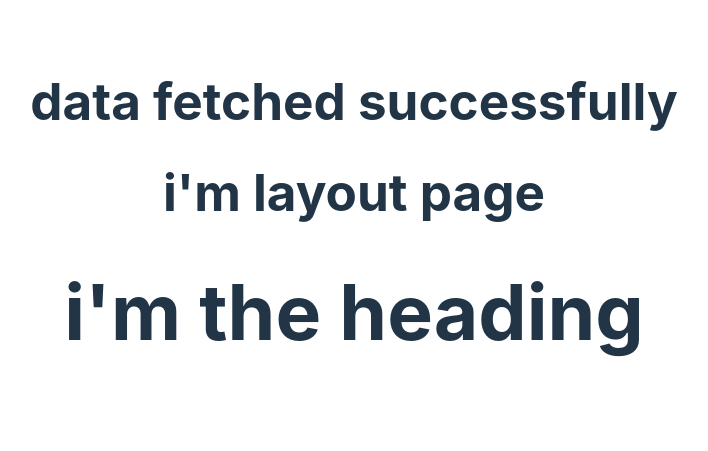
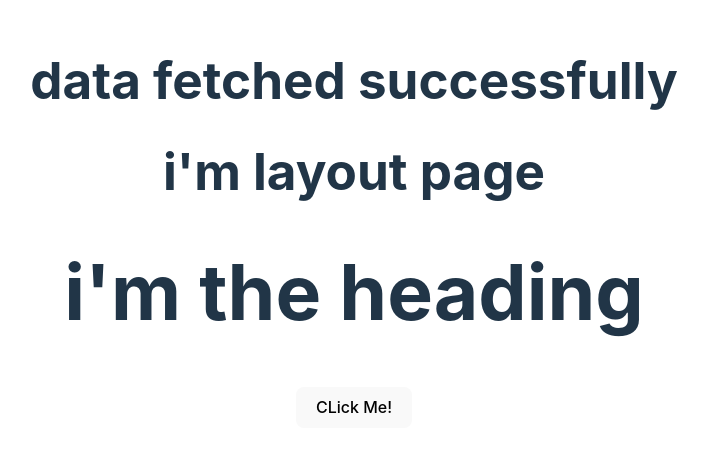
Before and after one commit to Mhmdyasser33/react-typescript-tutorial, a React (Vite) app: page / in a window 1280 px wide. Shown: the part 177-628 px from the top of the page, without its empty margins (286-994 px from the left). Built offline with nearby package versions, Linux system fonts and the light colour scheme.

Commit message:
how to deal with  normal event props

```diff
--- a/src/App.tsx
+++ b/src/App.tsx
@@ -3,6 +3,7 @@ import Heading from './components/Heading'
 /* import SayHello from './components/SayHello' */
 import Status from './components/status'
 import Layout from './components/Layout'
+import Button from './components/Button'
 function App() {
  /*  const loginUserDetails = [
     {
@@ -29,6 +30,7 @@ function App() {
 <Layout>
 <Heading>i'm the heading </Heading>
 </Layout>
+<Button handleClick={() => console.log("hello i'm mohamed")}/>
 </div>
   )
 }
--- /dev/null
+++ b/src/components/Button.tsx
@@ -0,0 +1,11 @@
+
+type btnProps = {
+  //! make a return void because we print a message don't need to return thing..!
+    handleClick : ()=> void ;
+}
+const Button = ({handleClick} : btnProps) => {
+  return <button onClick={handleClick}> CLick Me!</button>
+
+}
+
+export default Button
```
